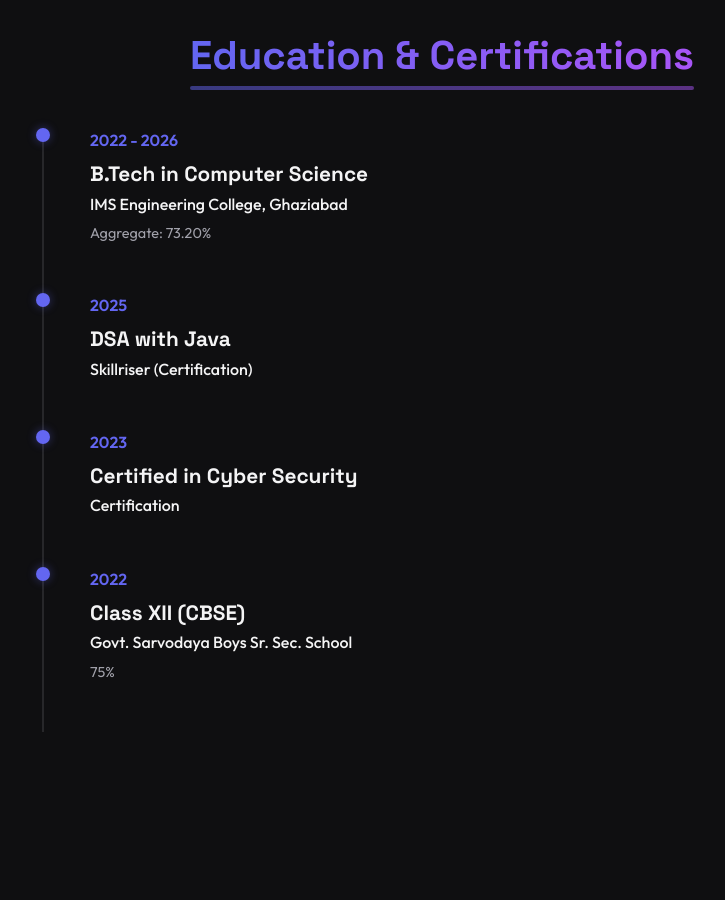
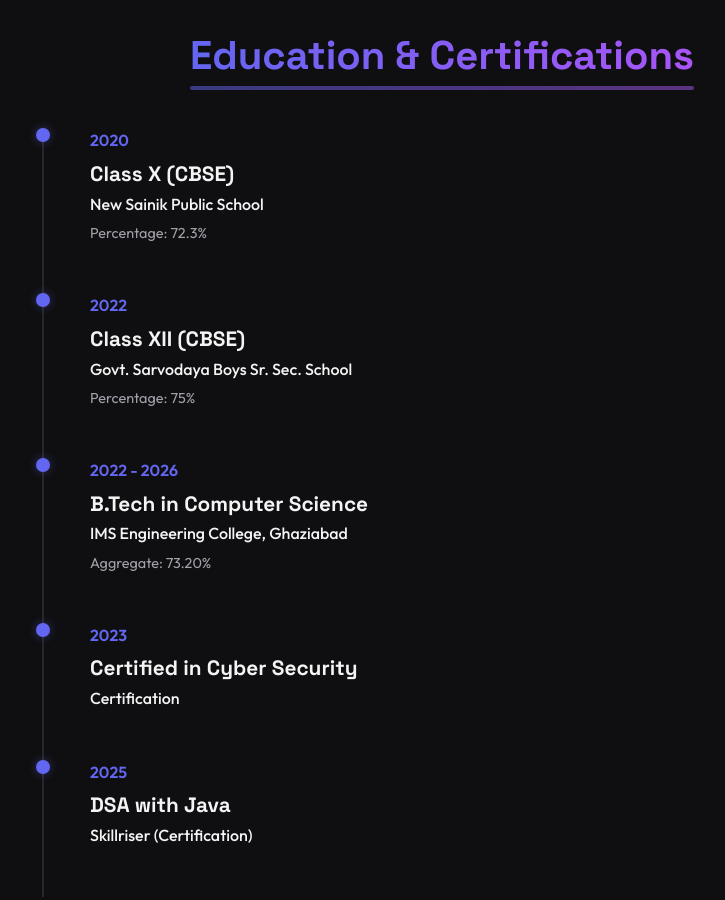
Before and after one commit to birajkushwaha/portfolio, a plain HTML site: page index.html in a window 1280 px wide. Shown: the part 3160-4060 px from the top of the page, without its empty margins (198-923 px from the left). Drawn offline with Linux system fonts and the light colour scheme.

```diff
--- a/index.html
+++ b/index.html
@@ -266,6 +266,29 @@
             <div class="container">
                 <h2 class="section-title">Education & Certifications</h2>
                 <div class="education-timeline">
+                    <!-- Class X -->
+                    <div class="timeline-item">
+                        <div class="timeline-dot"></div>
+                        <div class="timeline-date">2020</div>
+                        <div class="timeline-content">
+                            <h3>Class X (CBSE)</h3>
+                            <p class="institution">New Sainik Public School</p>
+                            <p class="grade">Percentage: 72.3%</p>
+                        </div>
+                    </div>
+
+                    <!-- Class XII -->
+                    <div class="timeline-item">
+                        <div class="timeline-dot"></div>
+                        <div class="timeline-date">2022</div>
+                        <div class="timeline-content">
+                            <h3>Class XII (CBSE)</h3>
+                            <p class="institution">Govt. Sarvodaya Boys Sr. Sec. School</p>
+                            <p class="grade">Percentage: 75%</p>
+                        </div>
+                    </div>
+
+                    <!-- B.Tech -->
                     <div class="timeline-item">
                         <div class="timeline-dot"></div>
                         <div class="timeline-date">2022 - 2026</div>
@@ -275,14 +298,8 @@
                             <p class="grade">Aggregate: 73.20%</p>
                         </div>
                     </div>
-                    <div class="timeline-item">
-                        <div class="timeline-dot"></div>
-                        <div class="timeline-date">2025</div>
-                        <div class="timeline-content">
-                            <h3>DSA with Java</h3>
-                            <p class="institution">Skillriser (Certification)</p>
-                        </div>
-                    </div>
+
+                    <!-- Certifications -->
                     <div class="timeline-item">
                         <div class="timeline-dot"></div>
                         <div class="timeline-date">2023</div>
@@ -293,11 +310,10 @@
                     </div>
                     <div class="timeline-item">
                         <div class="timeline-dot"></div>
-                        <div class="timeline-date">2022</div>
+                        <div class="timeline-date">2025</div>
                         <div class="timeline-content">
-                            <h3>Class XII (CBSE)</h3>
-                            <p class="institution">Govt. Sarvodaya Boys Sr. Sec. School</p>
-                            <p class="grade">75%</p>
+                            <h3>DSA with Java</h3>
+                            <p class="institution">Skillriser (Certification)</p>
                         </div>
                     </div>
                 </div>
```
Also changed, not shown: 1 other file.
